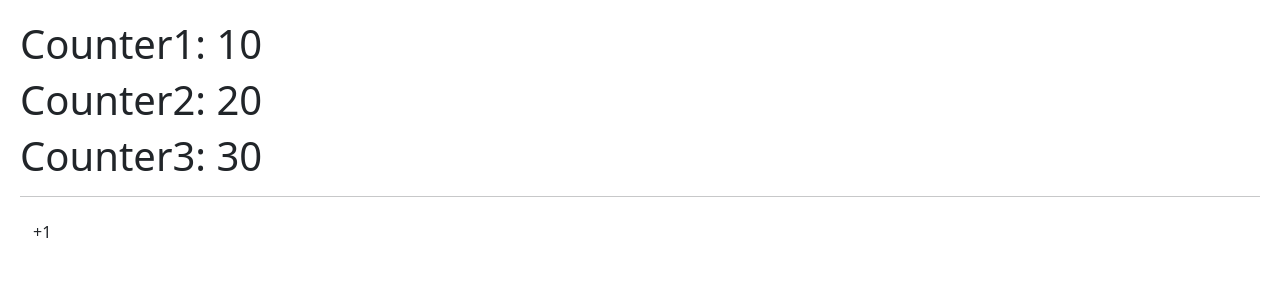
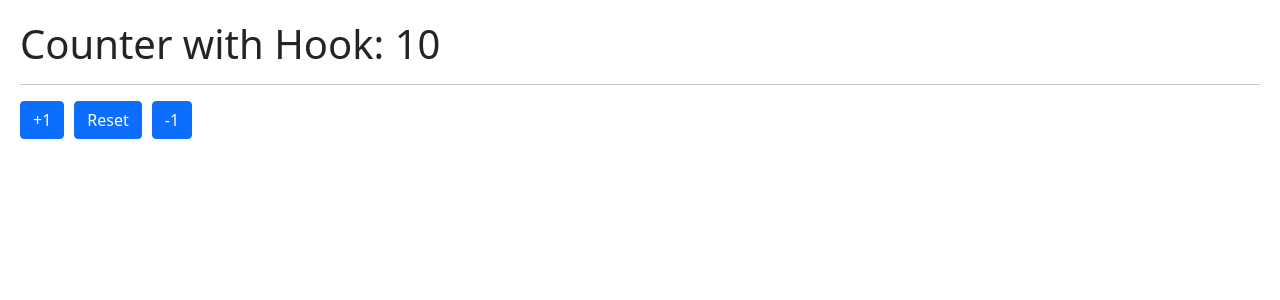
Before and after one commit to AntonioER9/hooks-app, a React (Create React App) app: page / in a window 1280 px wide. Shown: the top 300 px of the page. Built offline with nearby package versions, Linux system fonts and the light colour scheme.

Commit message:
add useCounter custom hook

```diff
--- /dev/null
+++ b/src/01-useState/CounterWithCustomHook.tsx
@@ -0,0 +1,16 @@
+import { useCounter } from '../hooks/useCounter';
+
+export const CounterWithCustomHook = () => {
+
+  const { counter, increment, substract, reset } = useCounter();
+
+  return (
+    <>
+      <h1>Counter with Hook: {counter}</h1>
+      <hr />
+      <button onClick={() => increment(2)} className='btn btn-primary'>+1</button>
+      <button onClick={reset} className='btn btn-primary'>Reset</button>
+      <button onClick={substract} className='btn btn-primary'>-1</button>
+    </>
+  )
+}
--- /dev/null
+++ b/src/hooks/useCounter.ts
@@ -0,0 +1,19 @@
+import { useState } from 'react'
+
+export const useCounter = (intialValue: number = 10) => {
+
+  const [counter, setCounter] = useState(intialValue);
+
+  const increment = (value: number = 2) => setCounter(counter + value);
+
+  const substract = () => setCounter(counter - 1);
+
+  const reset = () => setCounter(intialValue);
+
+  return {
+    counter,
+    increment,
+    substract,
+    reset
+  }
+}
--- a/src/index.tsx
+++ b/src/index.tsx
@@ -2,7 +2,8 @@ import React from 'react';
 import ReactDOM from 'react-dom/client';
 import './index.css';
 import reportWebVitals from './reportWebVitals';
-import { CounterApp } from './01-useState/CounterApp';
+import { CounterWithCustomHook } from './01-useState/CounterWithCustomHook';
+// import { CounterApp } from './01-useState/CounterApp';
 // import { HooksApp } from './HooksApp';
 
 const root = ReactDOM.createRoot(
@@ -11,7 +12,8 @@ const root = ReactDOM.createRoot(
 root.render(
   <React.StrictMode>
     {/* <HooksApp /> */}
-    <CounterApp />
+    {/* <CounterApp /> */}
+    <CounterWithCustomHook/>
   </React.StrictMode>
 );
 
```
